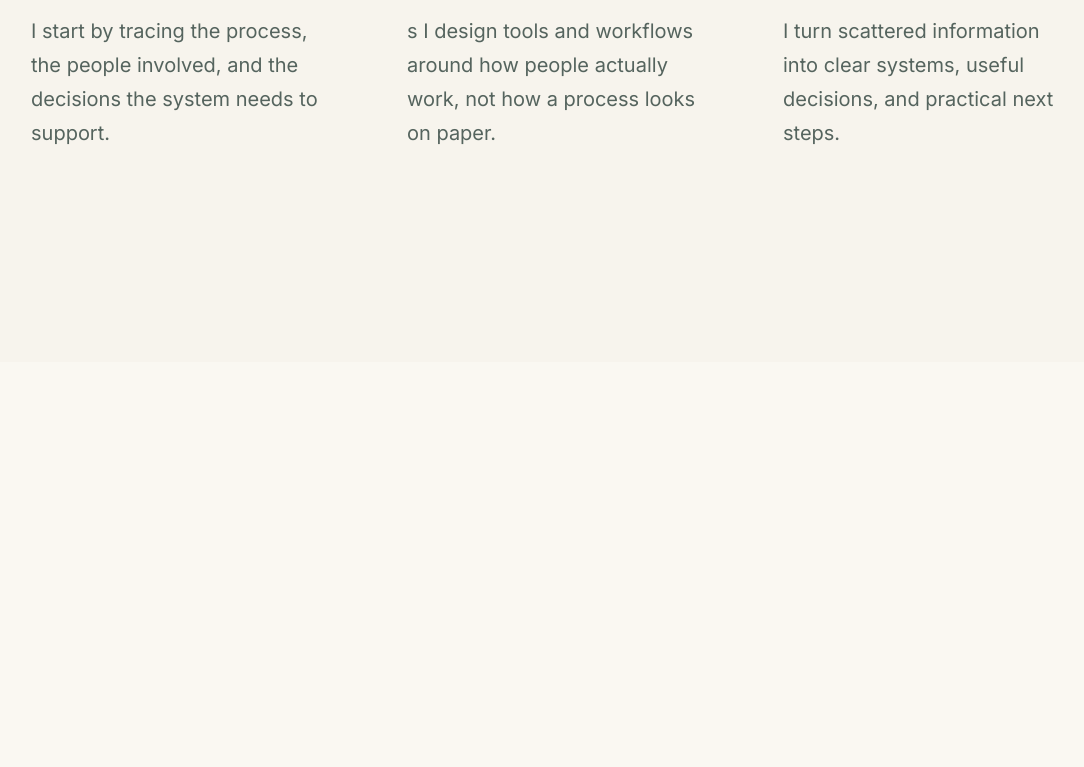
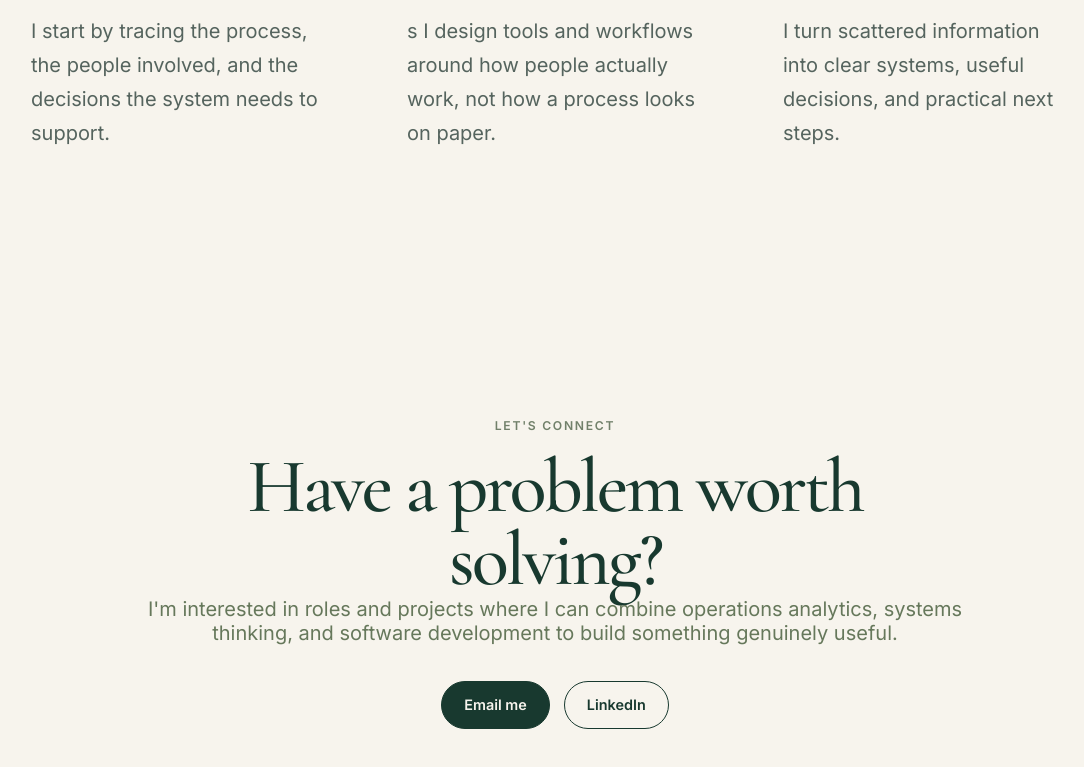
Before and after one commit to ddatasolutionsllc/kimberly-demaio-portfolio, a Next.js app: page / in a window 1280 px wide. Shown: the part 4299-5066 px from the top of the page, without its empty margins (85-1169 px from the left). Before the commit the page ends 4661 px from the top, so only its background shows below. Built offline with nearby package versions, Linux system fonts and the light colour scheme.

Commit message:
Add contact closing section

```diff
--- a/src/app/globals.css
+++ b/src/app/globals.css
@@ -555,6 +555,44 @@ p {
   line-height: 1.7;
 }
 
+/* Recruiter View - Contact Closing */
+
+.contact-closing {
+  width: min(1180px, calc(100% - 48px));
+  margin: 0 auto;
+  padding: 120px 0;
+  text-align: center;
+}
+
+.contact-copy {
+  max-width: 820px;
+  margin: 0 auto;
+}
+
+.contact-copy h2 {
+  margin: 0;
+  font-family: var(--font-cormorant), Georgia, serif;
+  font-size: clamp(3.25rem, 6vw, 6rem);
+  font-weight: 500;
+  letter-spacing: -0.04em;
+  line-height: 0.95;
+}
+
+.conttact-copy p:last-child {
+  max-width: 680px;
+  margin-top: 24px auto 0;
+  color: #55645e;
+  line-height: 1.75;
+}
+
+.contact-actions {
+  display: flex;
+  justify-content: center;
+  flex-wrap: wrap;
+  gap: 14px;
+  margin-top: 36px;
+}
+
 /* Responsive Styles - Tablet */
 
 @media (max-width: 960px) {
@@ -670,4 +708,17 @@ p {
     min-height: auto;
     padding: 24px 0;
   }
+
+  .contact-closing {
+    width: min(100% - 28px, 1180px);
+    padding: 88px 0;
+  }
+
+  .contact-actions {
+    flex-direction: column;
+  }
+
+  .contact-actions .button {
+    width: 100%;
+  }
 }
--- a/src/app/page.js
+++ b/src/app/page.js
@@ -4,6 +4,7 @@ import FeaturedWork from "@/components/recruiter/FeaturedWork";
 import ExperienceSnapshot from "@/components/recruiter/ExperienceSnapshot";
 import VisualizationCallout from "@/components/recruiter/VisualizationCallout";
 import AboutApproach from "@/components/recruiter/AboutApproach";
+import ContactClosing from "@/components/recruiter/ContactClosing";
 
 export default function Home() {
   return (
@@ -14,6 +15,7 @@ export default function Home() {
       <ExperienceSnapshot />
       <VisualizationCallout />
       <AboutApproach />
+      <ContactClosing />
     </main>
   );
 }
--- /dev/null
+++ b/src/components/recruiter/ContactClosing.js
@@ -0,0 +1,35 @@
+import Link from "next/link";
+
+export default function ContactClosing() {
+  return (
+    <section className="contact-closing" id="contact">
+      <div className="contact-copy">
+        <p className="section-eyebrow">Let&apos;s connect</p>
+        <h2>Have a problem worth solving?</h2>
+        <p>
+          I&apos;m interested in roles and projects where I can combine
+          operations analytics, systems thinking, and software development to
+          build something genuinely useful.
+        </p>
+      </div>
+      <div className="contact-actions">
+        <a
+          className="button button-primary"
+          href="https://mail.google.com/mail/?view=cm&fs=1&to=kimberly@kimberlydemaio.com"
+          target="_blank"
+          rel="noreferrer"
+        >
+          Email me
+        </a>
+        <Link
+          className="button button-secondary"
+          href="https://www.linkedin.com/in/kdemaio11"
+          target="_blank"
+          rel="noreferrer"
+        >
+          LinkedIn
+        </Link>
+      </div>
+    </section>
+  );
+}
```
